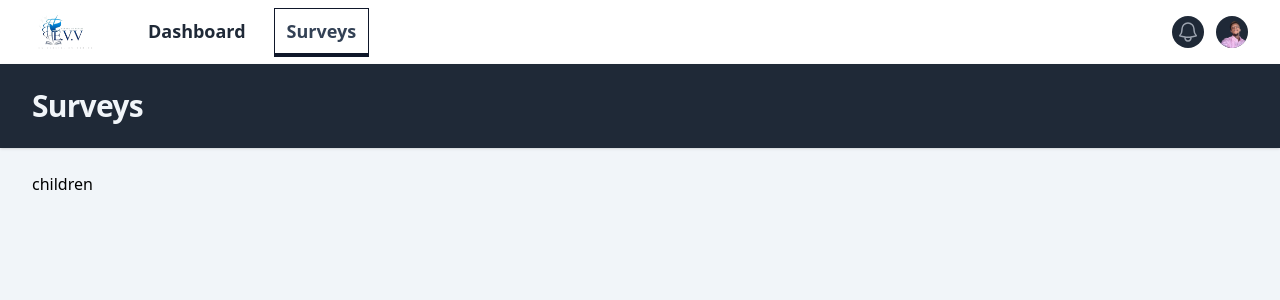
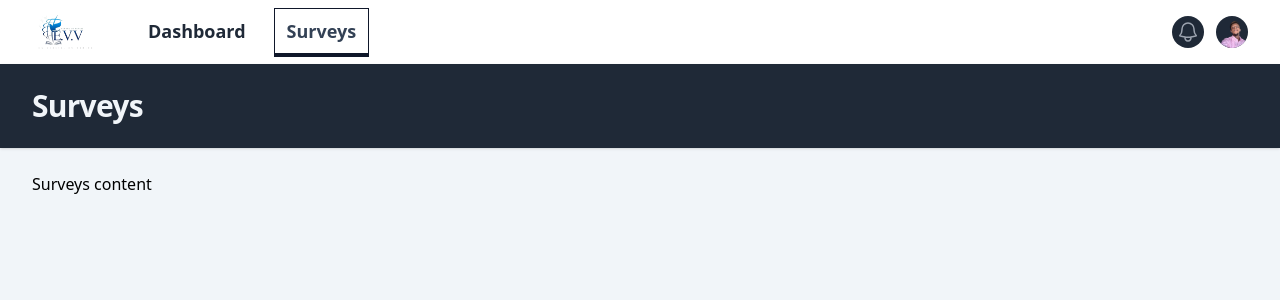
Before and after one commit to rovertnet/evv_app, a React (Vite) app in the folder react/: page /surveys in a window 1280 px wide. Shown: the top 300 px of the page. Built offline with nearby package versions, Linux system fonts and the light colour scheme.

Commit message:
je suis le deuxième commit

```diff
--- a/react/src/views/Dashboard.jsx
+++ b/react/src/views/Dashboard.jsx
@@ -5,7 +5,7 @@ export default function Dashboard() {
   return (
     <>
       <PageComponent title={"Dashboard"}>
-        children
+        Dashboard content
       </PageComponent>
     </>
   );
--- a/react/src/views/Surveys.jsx
+++ b/react/src/views/Surveys.jsx
@@ -5,7 +5,7 @@ export default function Surveys() {
   return (
     <>
       <PageComponent title={"Surveys"}>
-        children
+        Surveys content
       </PageComponent>
     </>
   );
```
